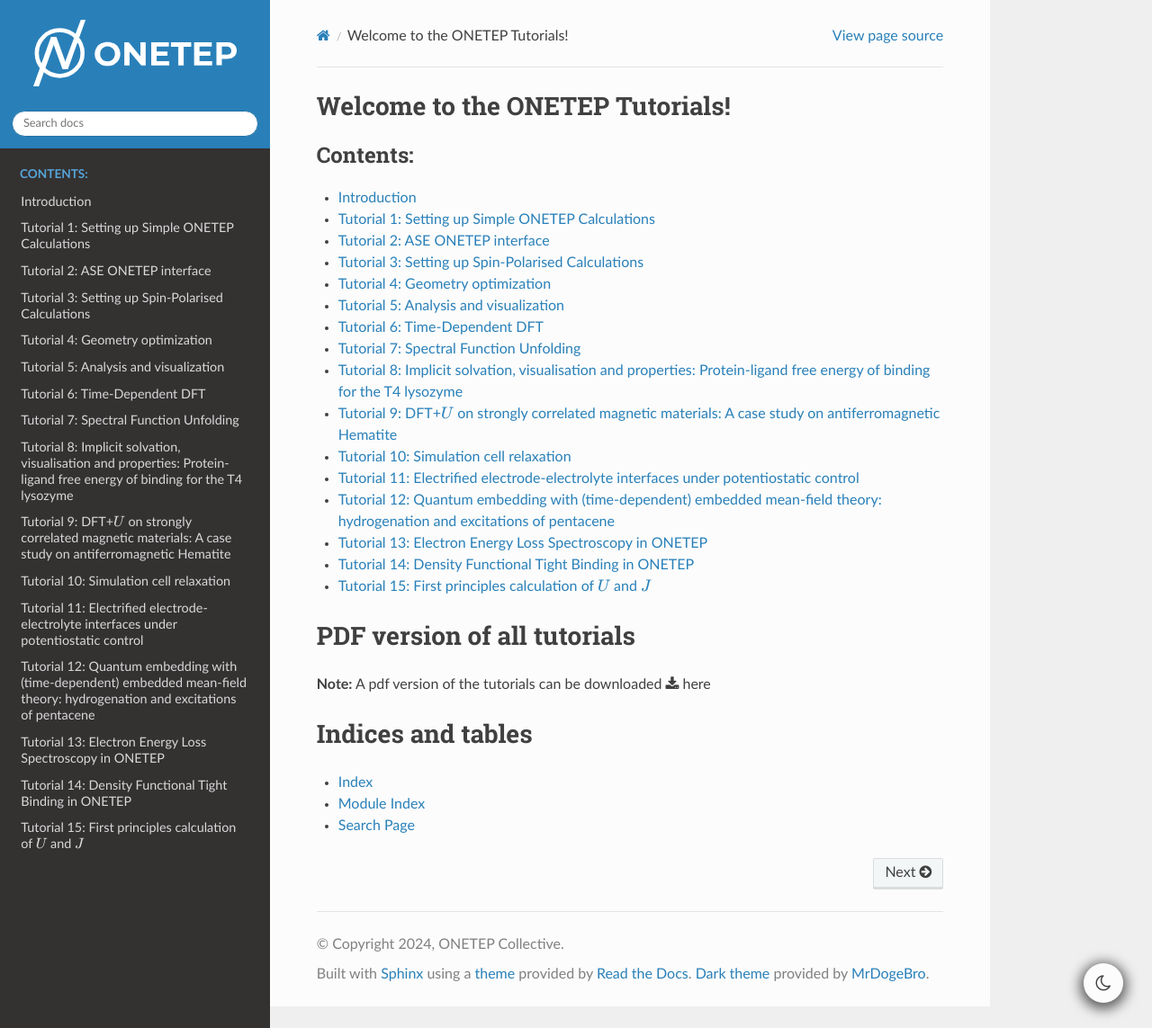
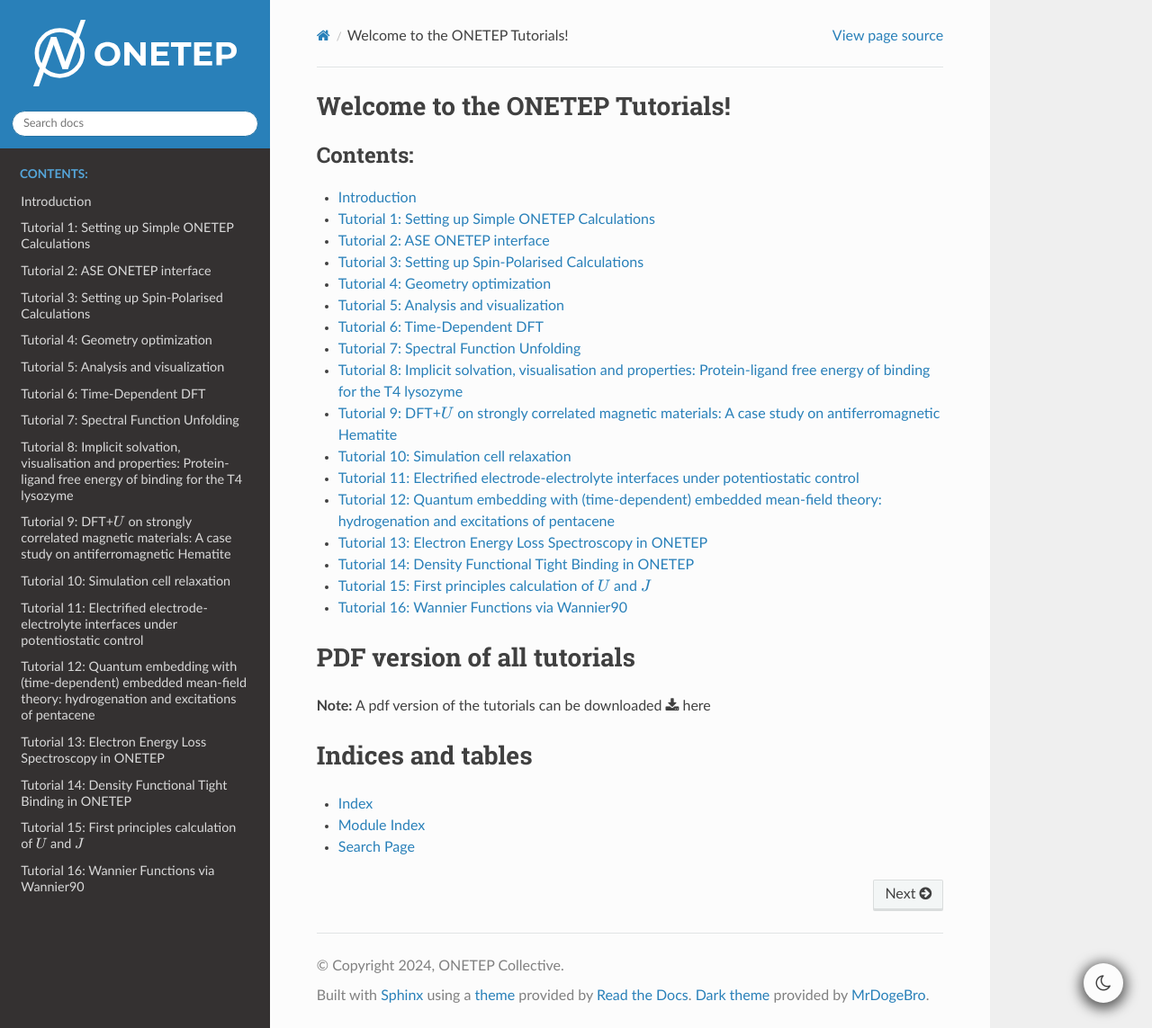
Before and after one commit to onetep-devel/tutorials, a Sphinx documentation site: the page built from source/index.rst, in a window 1280 px wide and 1143 px high. Shown: the whole window at 90% size. Built offline with Sphinx 7.4.7 and the Read the Docs theme 3.1.0, drawn with Linux system fonts in a browser that asks for light colours; part of the change alters nothing that is shown.

Commit message:
Add Wannier90 tutorial.

```diff
--- /dev/null
+++ b/source/T16_wannier90.rst
@@ -0,0 +1,432 @@
+==============================================
+Tutorial 16: Wannier Functions via Wannier90
+==============================================
+
+:Author: Chengcheng Xiao
+:Date: November 2026
+
+Introduction
+^^^^^^^^^^^^
+
+ONETEP can write the input files needed by the `Wannier90
+<https://wannier90.readthedocs.io>`_ code, which constructs maximally localised
+Wannier functions (WFs) from the ONETEP wavefunctions. The WFs give you
+well-defined centres and spreads, and a compact real-space Hamiltonian which
+can be used for interpolation of band structures and for transport and
+topological analyses.
+
+The interface is built on Wannier90 version 4, and this tutorial describes how
+to use it in standalone mode: ONETEP only writes the files, and the
+wannierisation itself is performed by running the separate
+:code:`wannier90.x` executable.
+
+Here, taking diamond silicon as an example, we will write the Wannier90 files
+for a 4-atom cell, wannierise them, plot the resulting Wannier functions and
+plot the Wannier-interpolated band structure. The full input can be found in
+the file :download:`Si_nscf_w90_mesh.dat
+<_static/tutorial_16/Si_nscf_w90_mesh.dat>`.
+
+Building ONETEP with the interface
+^^^^^^^^^^^^^^^^^^^^^^^^^^^^^^^^^^
+
+The interface needs the Wannier90 library. A copy of Wannier90 v4 is included
+in the ONETEP distribution, under the :file:`wannier90/` directory, and is
+built when ONETEP is configured with
+
+::
+
+   BUILD_W90 = yes
+
+in the :file:`Makefile`. This also installs the standalone :code:`wannier90.x`
+executable in :file:`bin/`, which is the one you will run below. It is
+therefore not necessary to install Wannier90 separately, but if you do, use a
+v4 build so that the files exchanged with ONETEP are the same version.
+
+Setting up the calculation
+^^^^^^^^^^^^^^^^^^^^^^^^^^
+
+The files are written by the NSCF stage of a calculation, so the task chain
+must contain an NSCF stage followed by a properties stage, for example
+
+::
+
+   task : SinglePoint NSCF Properties_NSCF
+
+The :code:`SinglePoint` task finds the ground state, the :code:`NSCF` task
+re-uses the ground-state density kernel and NGWFs and diagonalises the
+Hamiltonian at its own k-points, and the :code:`Properties_NSCF` task writes
+the Wannier90 files.
+
+The separate NSCF stage is there for speed. Wannier90 needs the full k-point
+mesh, with no symmetry reduction, and an SCF calculation at that mesh would
+cost several times more than one at the symmetry-reduced mesh. Instead, the
+SCF converges the NGWFs and the density kernel at its usual mesh, and only the
+diagonalisation is repeated at the full mesh.
+
+Because the files are written by the NSCF stage, the k-points must be set
+explicitly for that stage, using :code:`nscf_kpoints`. A mesh can be requested
+with
+
+::
+
+   nscf_kpoints : MESH
+   nscf_kpoint_grid_size : 7 7 7
+   nscf_kpoint_gamma_centred : T
+
+The SCF k-points (:code:`kpoint_grid_size`) are independent of this and are
+only used to converge the ground state. The NSCF mesh must be the grid that
+contains the Gamma point, and must **not** be reduced by symmetry:
+:code:`nscf_kpoint_symmetry` must be :code:`F`, which is its default. ONETEP
+writes the mesh as :math:`k=(i/n_1,j/n_2,l/n_3)` in wannier90's own k-point
+order and derives :code:`mp_grid` from it, so any other shift is rejected. A
+Monkhorst-Pack mesh contains Gamma only for an odd number of points in a
+direction, which is why :code:`nscf_kpoint_gamma_centred : T` is needed for
+even meshes; for odd ones it has no effect. Because ONETEP generates the mesh,
+you do not need to write the k-point list yourself.
+
+It is also strongly recommended to use an odd number of points along each
+direction. Because of the way ONETEP constructs its G-vectors, tests show that
+the Wannier functions come out real only when odd grids are used.
+
+The NSCF grid can also be given explicitly, with the same convention as the
+SCF grid:
+
+::
+
+   nscf_kpoints : LIST
+
+   %block nscf_kpoint_list
+   0.0 0.0 0.0
+   0.0 0.0 0.5
+   0.0 0.5 0.0
+   ...
+   %endblock nscf_kpoint_list
+
+Each line gives a k-point in fractional coordinates, optionally followed by
+its weight (default 1), and the list is used exactly as given. ONETEP does not
+reduce an explicit list by symmetry, so it is your responsibility to check
+that the grid is correct.
+
+The same route works without an NSCF stage: if the full mesh is given as the
+SCF k-points in the :code:`%block kpoints_list` block, then those are the
+k-points written to the Wannier90 files. An explicit list is not reduced by
+symmetry in this case either, so again you must supply the complete mesh.
+
+Because the NSCF stage works at finite k-points, the NGWFs must be complex and
+extended, and the plane-wave k-point method must be used:
+
+::
+
+   use_cmplx_ngwfs : T
+   ngwfs_init_recip : T
+   extend_ngwf : T T T
+   kpoint_method : PW
+
+Note that only plane-wave mode via fully extended NGWFs is supported. The NSCF
+stage also needs to know how many states are occupied, which is set by
+
+::
+
+   cond_num_states : 16
+
+With :code:`nscf_kpoints` set to :code:`MESH` or :code:`LIST`,
+:code:`cond_num_states` is the number of occupied states counting both spins
+(16 for the 4-atom silicon cell), so it must be even when the calculation is
+not spin polarised.
+
+It is usually a good idea to use kpar parallelisation, in which a number of
+ONETEP instances each handle a subset of the k-points
+
+::
+
+   num_kpars : 4
+
+If :code:`num_kpars` is greater than one, the full output of each kpar group
+is only printed when :code:`output_detail` is set higher than
+:code:`Normal`.
+
+Wannier90 keywords
+^^^^^^^^^^^^^^^^^^
+
+The interface is controlled by a small set of :code:`w90_*` keywords:
+
+::
+
+   w90_write_mmn : T
+   w90_write_amn : T
+   w90_write_eig : T
+   w90_write_unk : T
+   w90_num_wann : 16
+   w90_num_bands : 16
+   %block w90_projections
+   Si:sp3
+   %endblock w90_projections
+
+Each :code:`w90_write_*` keyword enables one of the Wannier90 files:
+
+- :code:`w90_write_mmn` writes the overlap matrices between neighbouring
+  k-points, which Wannier90 needs to construct the Wannier functions.
+- :code:`w90_write_amn` writes the projections of the bands onto the initial
+  guess orbitals.
+- :code:`w90_write_eig` writes the band energies at the NSCF k-points.
+- :code:`w90_write_unk` writes the cell-periodic parts of the wavefunctions on
+  the real-space grid. These are only needed for plotting Wannier functions,
+  and they are the largest files by far, so leave this keyword out when you
+  only need the interpolated band structure.
+
+Number of Wannier functions and bands
+-------------------------------------
+
+:code:`w90_num_wann` is the number of Wannier functions to construct, and
+:code:`w90_num_bands` is the number of bands which enter the wannierisation.
+The latter must match the number of ONETEP bands available, which is the
+number of bandstructure NGWFs set in :code:`%block species_cond`.
+:code:`w90_num_bands` plus the number of bands excluded with
+:code:`w90_exclude_bands` must equal that number. Here both are 16 and no
+bands are excluded, so all 16 bands are wannierised.
+
+If you want to exclude semicore or empty bands, list them with
+:code:`w90_exclude_bands`, for example
+
+::
+
+   w90_exclude_bands : 13-16
+
+Projections
+-----------
+
+:code:`%block w90_projections` holds the initial guess for the Wannier
+functions, in Wannier90's projection syntax. The block must define exactly
+:code:`w90_num_wann` projections, here the four :code:`sp3` hybrids of each
+silicon atom, giving 16 in total. Each projection must be on its own line:
+unlike in a Wannier90 :code:`.win` file, you cannot combine several orbitals
+of one site with semicolons, because in an ONETEP input file a semicolon
+starts a comment anywhere, including inside a block. A line such as
+:code:`Si:dxy;dxz` therefore reaches Wannier90 only as :code:`Si:dxy`, and the
+missing projection is then reported as a mismatch with :code:`w90_num_wann`.
+
+Spin-polarised calculations
+---------------------------
+
+For a spin-polarised calculation, everything is written once per spin channel,
+with the suffixes :code:`_up` and :code:`_dn`. For example, the silicon
+calculation above would produce :code:`Si_nscf_w90_mesh_up.win`,
+:code:`Si_nscf_w90_mesh_dn.win` and the corresponding :code:`.mmn`,
+:code:`.amn` and :code:`.eig` files, and the UNK files carry the spin index as
+their suffix. Wannier90 is then run once per spin channel, and each
+:code:`.win` file contains the appropriate :code:`spin` setting.
+
+Files written by ONETEP
+^^^^^^^^^^^^^^^^^^^^^^^
+
+For the input above, the properties stage writes
+
+- :file:`Si_nscf_w90_mesh.win` -- the Wannier90 input file.
+- :file:`Si_nscf_w90_mesh.mmn` -- the overlap matrices.
+- :file:`Si_nscf_w90_mesh.amn` -- the projections.
+- :file:`Si_nscf_w90_mesh.eig` -- the band energies.
+- :file:`UNK00001.1`, :file:`UNK00002.1`, ... -- the periodic parts of the
+  wavefunctions, one file per k-point, if :code:`w90_write_unk` is set.
+
+The :code:`.win` file is complete apart from the wannierisation settings: it
+already contains the cell, the atoms, the projections, the :code:`mp_grid` and
+an explicit :code:`begin kpoints` block in wannier90 order. This is why no
+separate k-point generation step and no interface code such as
+:code:`pw2wannier90` is needed.
+
+The files are listed in the ONETEP output, together with a few quality-control
+values:
+
+::
+
+   Wannier90: wrote "Si_nscf_w90_mesh.win"
+   Writing mmn to file "Si_nscf_w90_mesh.mmn" ... done
+   <QC>          [w90_num_bands]:                     16
+   <QC>           [w90_num_kpts]:                    343
+   <QC>              [w90_nntot]:                      8
+   <QC>          [w90_mmn_frob2]:    ...
+   Writing eig to file "Si_nscf_w90_mesh.eig" ... done
+   <QC>            [w90_eig_sum]:    ...
+
+:code:`w90_num_kpts` should equal the number of points in the NSCF mesh (343
+for the 7x7x7 mesh used here), and :code:`w90_nntot` is the number of
+neighbouring k-points in the overlap list. The sums
+:code:`w90_mmn_frob2` and :code:`w90_eig_sum` grow with the k-point mesh and
+the system size and are only meant for regression testing, not as physical
+quantities.
+
+Running Wannier90 standalone
+^^^^^^^^^^^^^^^^^^^^^^^^^^^^
+
+ONETEP does not perform the wannierisation. Once the files are written,
+:code:`wannier90.x` is run as a separate program in the same directory, with
+the seedname matching the ONETEP rootname:
+
+::
+
+   mpirun -np 4 wannier90.x Si_nscf_w90_mesh
+
+The executable installed by :code:`BUILD_W90 = yes` is an MPI build, so it can
+be run in parallel; a serial build is run without :code:`mpirun`. There is no
+pre-processing step: the :code:`.win` file already contains the k-points, and
+the :code:`.mmn`, :code:`.amn` and :code:`.eig` files are already present, so
+:code:`wannier90.x` computes the neighbour lists itself and reads ONETEP's
+files directly. Do not run :code:`wannier90.x -pp` or generate the
+:code:`.nnkp` file separately.
+
+A single run does everything in sequence: it checks the overlaps, disentangles
+the bands if required, wannierises, and then carries out any plotting that has
+been requested. The main outputs are the report file
+:file:`Si_nscf_w90_mesh.wout`, which records the Wannier centres and spreads,
+and the checkpoint file :file:`Si_nscf_w90_mesh.chk`, which is needed for any
+subsequent plotting or interpolation runs.
+
+The wannierisation itself is controlled by Wannier90's own keywords, appended
+to the :code:`.win` file written by ONETEP. Since here the number of Wannier
+functions equals the number of bands, no disentanglement window is required and
+a typical addition is just
+
+::
+
+   num_iter = 4000
+
+For a calculation in which fewer Wannier functions are extracted from a larger
+number of bands, you will also need :code:`dis_win_max` and
+:code:`dis_froz_max`; see the Wannier90 documentation for these.
+
+Plotting the Wannier functions
+^^^^^^^^^^^^^^^^^^^^^^^^^^^^^^
+
+The Wannier functions are plotted by Wannier90, from the checkpoint file and
+the UNK files. Make sure that :code:`w90_write_unk` was set in the ONETEP
+calculation, then append the plotting keywords to the :code:`.win` file. A
+convenient set is provided in :download:`Si_nscf_w90_mesh.win_add
+<_static/tutorial_16/Si_nscf_w90_mesh.win_add>`:
+
+::
+
+   restart                 = plot
+   wannier_plot            = true
+   wannier_plot_list       = 1-16
+   wannier_plot_supercell  = 3
+   wannier_plot_format     = xcrysden
+   wannier_plot_mode       = crystal
+
+Here :code:`wannier_plot_list` selects which Wannier functions to plot and
+:code:`wannier_plot_supercell` repeats the cell, which makes the shape of the
+function easier to see. With :code:`wannier_plot_format = xcrysden` one
+:code:`.xsf` file is written per Wannier function,
+:file:`Si_nscf_w90_mesh_00001.xsf` onwards, which can be opened in XCrySDen,
+VESTA, OVITO or any other viewer which reads the XSF format. Use
+:code:`wannier_plot_format = cube` to write Gaussian cube files instead, in
+which case :code:`wannier_plot_radius` sets the cutoff radius around each
+Wannier centre and :code:`wannier_plot_scale` scales the isosurface values.
+
+.. _Figure fig:T16_1:
+.. figure:: _static/tutorial_16/WF_plot.png
+   :alt: Wannier function of silicon
+   :name: fig:T16_1
+   :width: 45.0%
+   :target: _static/tutorial_16/WF_plot.png
+   :align: center
+
+   One of the 16 :code:`sp3` Wannier functions of silicon, plotted in XCrySDen
+   from the :code:`.xsf` file written by Wannier90.
+
+:code:`restart = plot` makes Wannier90 read the existing :code:`.chk` file and
+only do the plotting, without repeating the wannierisation. If the plotting
+keywords are included in the very first :code:`wannier90.x` run instead, the
+plotting is carried out at the end of that run, since the checkpoint is written
+before the plotting starts.
+
+For a spinor (non-collinear) calculation, :code:`wannier_plot_spinor_mode`
+selects which part of the spinor is plotted (:code:`total`, :code:`up` or
+:code:`down`), and :code:`wannier_plot_spinor_phase` includes the relative
+phase of the two spinor components.
+
+Wannier-interpolated band structure
+^^^^^^^^^^^^^^^^^^^^^^^^^^^^^^^^^^^
+
+Wannier90 can also plot a band structure interpolated from the Wannier
+representation, using Wannier90's own band-structure keywords in the
+:code:`.win` file:
+
+::
+
+   bands_plot = true
+   bands_num_points = 100
+
+   begin kpoint_path
+     G   0.0 0.0 0.0    X   0.5 0.0 0.0
+     X   0.5 0.0 0.0    M   0.5 0.5 0.0
+     M   0.5 0.5 0.0    G   0.0 0.0 0.0
+   end kpoint_path
+
+Each line of the :code:`kpoint_path` block is one segment of the path, given by
+a label and the fractional coordinates of its two end points in the reciprocal
+basis of the cell written in the :code:`.win` file. The labels are arbitrary
+text used to annotate the plot. The coordinates above are for the 4-atom cell
+used in this tutorial, whose Brillouin zone is folded compared to that of the
+2-atom primitive cell; if you use the primitive cell, the conventional path
+points in that basis are :math:`\Gamma` (0 0 0), X (0.5 0 0.5) and L
+(0.5 0.5 0.5).
+
+The interpolated bands are written to :file:`Si_nscf_w90_mesh_band.dat`, which
+holds two columns (the distance along the path and the energy) for each band,
+with a blank line between bands. A ready-made gnuplot script is written to
+:file:`Si_nscf_w90_mesh_band.gnu`. The bands can then be plotted with
+
+::
+
+   gnuplot Si_nscf_w90_mesh_band.gnu
+
+The resulting band structure is shown in the figure below.
+
+.. _Figure fig:T16_2:
+.. figure:: _static/tutorial_16/Bandstructure.png
+   :alt: Wannier-interpolated band structure of silicon
+   :name: fig:T16_2
+   :width: 75.0%
+   :target: _static/tutorial_16/Bandstructure.png
+   :align: center
+
+   Wannier-interpolated band structure of the 4-atom silicon cell along
+   G-X-M-G, calculated with ONETEP and Wannier90.
+
+Choosing :code:`bands_plot_format = xmgrace` writes an :code:`.agr` file
+instead.
+
+Because :code:`w90_num_wann` equals :code:`w90_num_bands` here and no
+disentanglement window is used, the transformation to Wannier functions is an
+exact unitary rotation of the 16 ONETEP bands. The interpolated band structure
+should therefore reproduce the ONETEP eigenvalues at every k-point, which makes
+it a useful check of the interface; the interpolation becomes an approximation
+only when fewer Wannier functions than bands are used.
+
+Restrictions
+^^^^^^^^^^^^
+
+A few combinations are not supported by the interface:
+
+- Only norm-conserving pseudopotentials can be used. The
+  :code:`w90_write_*` keywords are not available with PAW.
+- With :code:`nscf_kpoints MESH`, the mesh must be unshifted and
+  :code:`nscf_kpoint_symmetry` must be :code:`F`.
+- Explicit k-point lists (:code:`%block kpoints_list` or
+  :code:`%block nscf_kpoint_list`) are used exactly as given, without symmetry
+  reduction, so you must supply the complete mesh in wannier90 order.
+- Along any direction in which the NGWFs are not extended
+  (:code:`extend_ngwf` set to :code:`F`), the NSCF k-points must have no
+  component in that direction.
+- The UNK files are large: their size grows with the number of k-points, the
+  number of bands and the grid, so check the available disk space before
+  requesting them for a dense mesh.
+
+Input files
+^^^^^^^^^^^
+
+Files for this tutorial:
+
+ - :download:`Si_nscf_w90_mesh.dat <_static/tutorial_16/Si_nscf_w90_mesh.dat>`
+ - :download:`Si_nscf_w90_mesh.win_add <_static/tutorial_16/Si_nscf_w90_mesh.win_add>`
+ - :download:`Si_NCP19_PBE_OTF.usp <_static/tutorial_16/Si_NCP19_PBE_OTF.usp>`
--- a/source/index.rst
+++ b/source/index.rst
@@ -26,6 +26,7 @@ Welcome to the ONETEP Tutorials!
    T13_EELS.rst
    T14_DFTB.rst
    T15_hematite_linear_response.rst
+   T16_wannier90.rst
 
 PDF version of all tutorials
 ============================
```
Also changed, not shown: source/_static/tutorial_16/Bandstructure.png (added), source/_static/tutorial_16/WF_plot.png (added), 3 other files.
